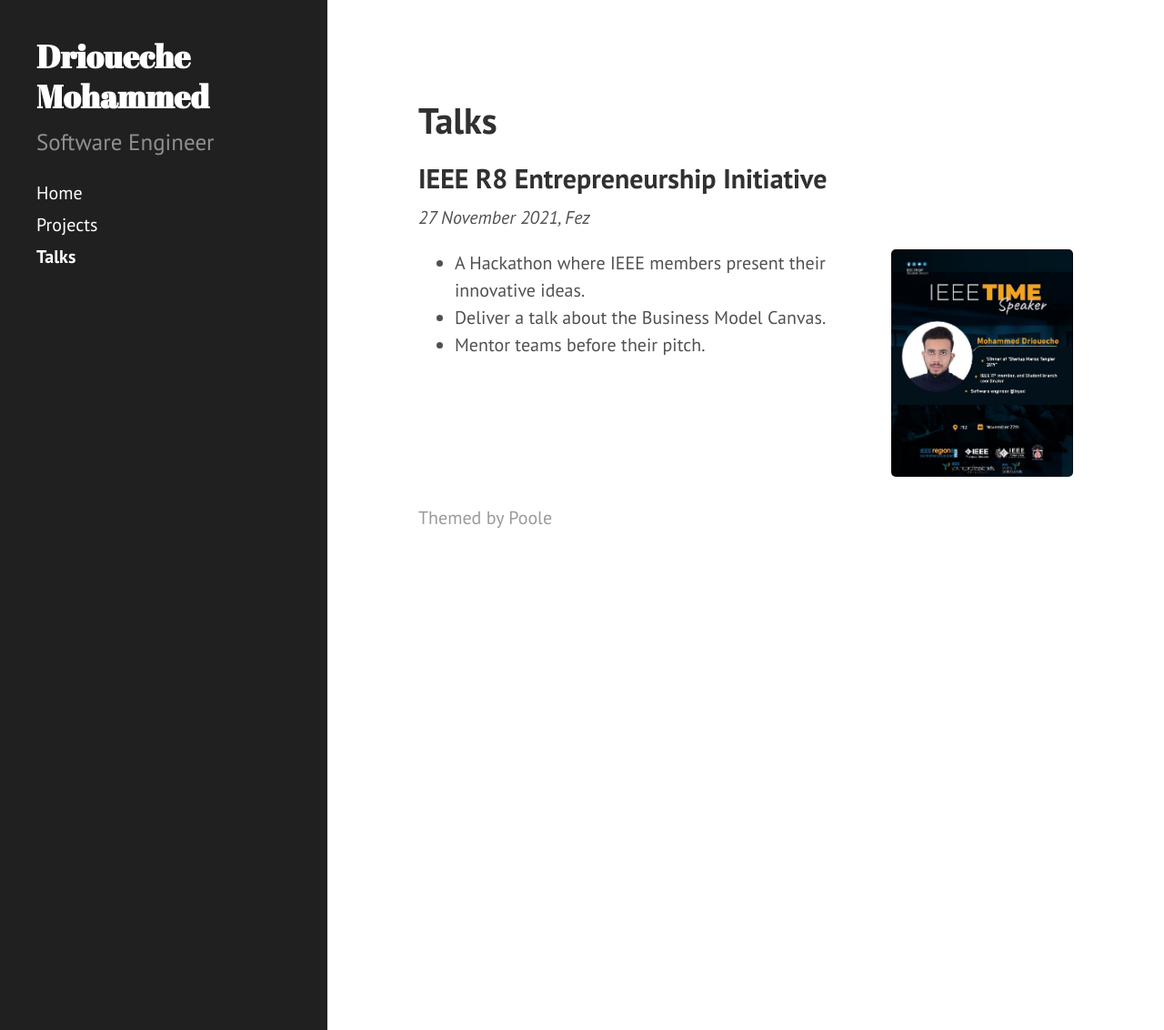
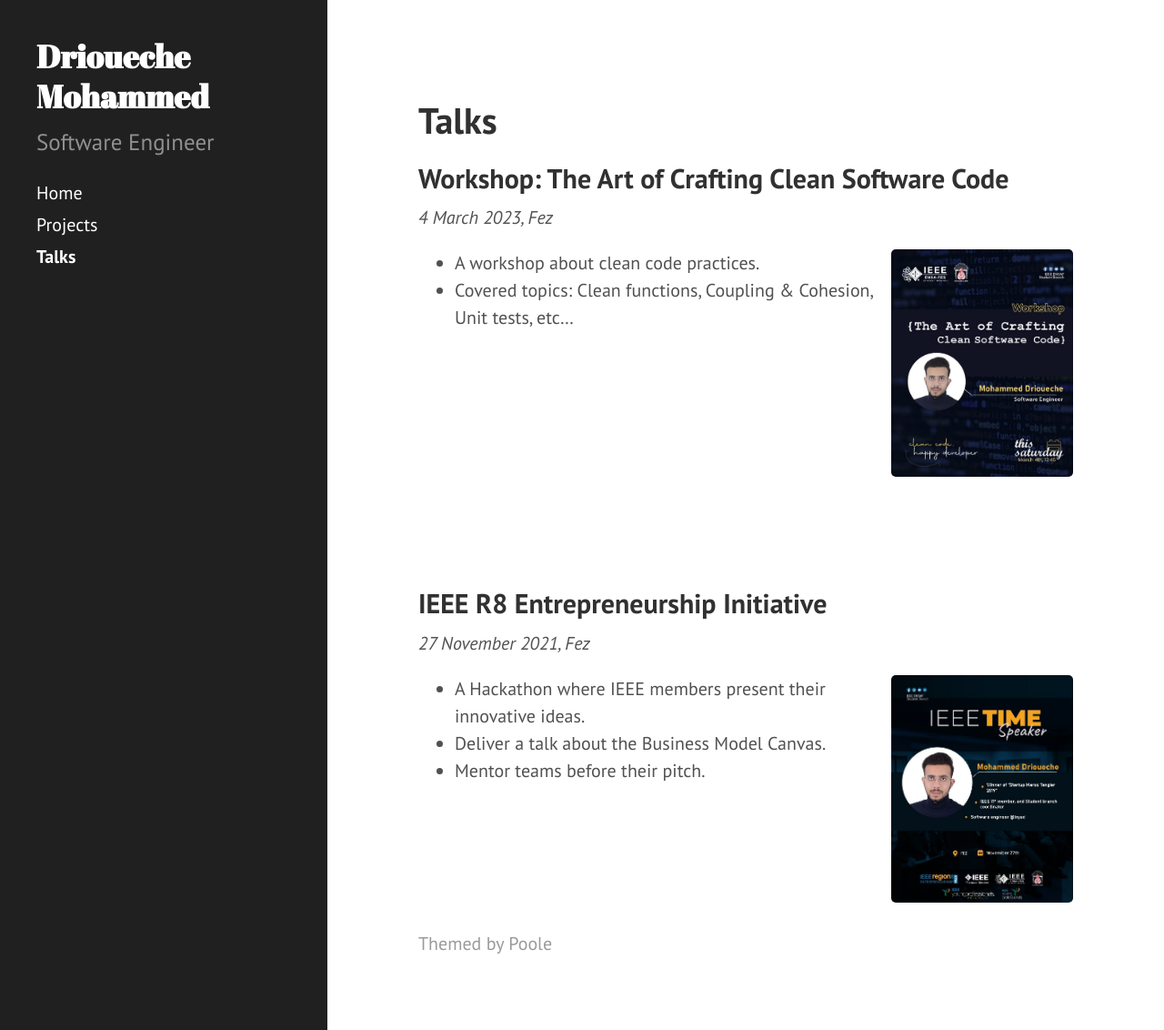
Before and after one commit to driouecheMed/portfolio, a Jekyll site: the page built from talks.md, in a window 1280 px wide and 1132 px high. Shown: the whole window at 91% size. Built offline with Jekyll 4.4.1, drawn with Linux system fonts in a browser that asks for light colours; our own code applies the rules of GitHub Pages for plain Markdown files.

Commit message:
Add clean code workshop

```diff
--- a/talks.md
+++ b/talks.md
@@ -15,6 +15,25 @@ TEMPLATE
 - What I did.
 -->
 
+## Workshop: The Art of Crafting Clean Software Code
+*4 March 2023, Fez*
+
+<img alt='Speaker poster' src="/assets/clean_code_ieee_ensaf.jpeg"
+    width="200" height="250" align="right">
+
+- A workshop about clean code practices.
+- Covered topics: Clean functions, Coupling & Cohesion, Unit tests, etc...
+
+<br/>
+<br/>
+<br/>
+<br/>
+<br/>
+<br/>
+<br/>
+<br/>
+
+
 ## IEEE R8 Entrepreneurship Initiative
 *27 November 2021, Fez*
 
```
Also changed, not shown: assets/clean_code_ieee_ensaf.jpeg (added).
